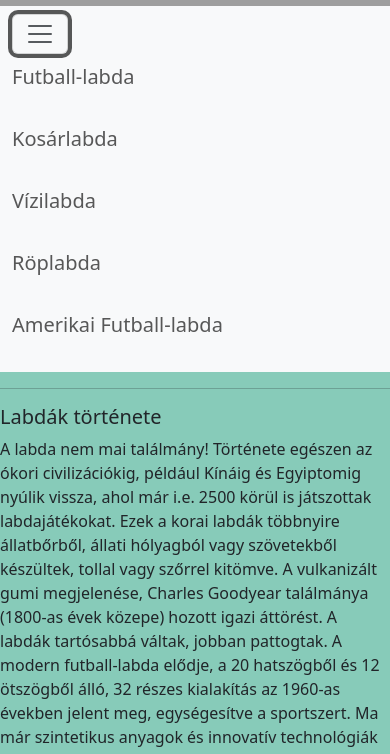
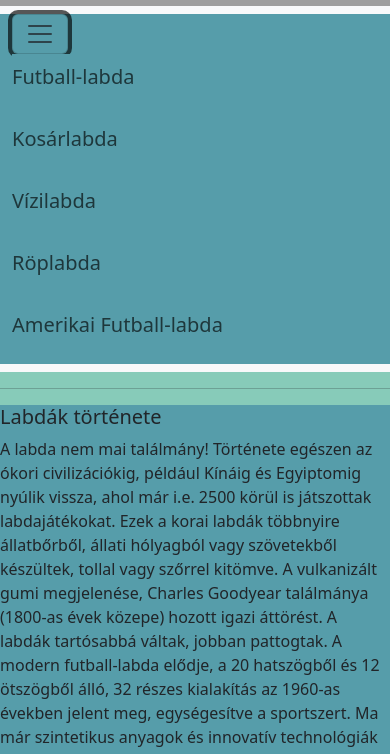
Before and after one commit to KKDDavidd/wireframe, a plain HTML site: page index.html in a window 390 px wide. Both pictures are taken after a click on the button "Toggle navigation". Shown: the part 78-832 px from the top of the page. Drawn offline with nearby package versions, Linux system fonts and the light colour scheme; grey boxes are pictures that could not be loaded.

Commit message:
color test2

```diff
--- a/index.html
+++ b/index.html
@@ -20,13 +20,13 @@
   <nav class="navbar bg-body-tertiary hatter" style="height: 10vh;">
       <p class="mb-0 h1 focim">Labdák</p>
   </nav>
-  <nav class="navbar navbar-expand-lg bg-body-tertiary">
-    <div class="container-fluid">
-      <button class="navbar-toggler" type="button" data-bs-toggle="collapse" data-bs-target="#navbarNav"
+  <nav class="navbar navbar-expand-lg bg-body-tertiary kardok">
+    <div class="container-fluid kardok">
+      <button class="navbar-toggler kardok" type="button" data-bs-toggle="collapse" data-bs-target="#navbarNav"
         aria-controls="navbarNav" aria-expanded="false" aria-label="Toggle navigation">
         <span class="navbar-toggler-icon"></span>
       </button>
-      <div class="collapse navbar-collapse" id="navbarNav">
+      <div class="collapse navbar-collapse kardok" id="navbarNav">
         <ul class="navbar-nav">
           <li class="nav-item">
             <a class="nav-link" href="#foci"><p class="cimke">Futball-labda</p></a>
@@ -49,9 +49,11 @@
   </nav>
 
   <hr>
+  <div class="tekszt">
     <h5>Labdák története</h5>
     <p>A labda nem mai találmány! Története egészen az ókori civilizációkig, például Kínáig és Egyiptomig nyúlik vissza, ahol már i.e. 2500 körül is játszottak labdajátékokat. Ezek a korai labdák többnyire állatbőrből, állati hólyagból vagy szövetekből készültek, tollal vagy szőrrel kitömve.
     A vulkanizált gumi megjelenése, Charles Goodyear találmánya (1800-as évek közepe) hozott igazi áttörést. A labdák tartósabbá váltak, jobban pattogtak. A modern futball-labda elődje, a 20 hatszögből és 12 ötszögből álló, 32 részes kialakítás az 1960-as években jelent meg, egységesítve a sportszert. Ma már szintetikus anyagok és innovatív technológiák biztosítják a nagy teljesítményt és a precíz repülési tulajdonságokat.</p>
+  </div>
   <hr>
 
   <div class="container text-center">
@@ -201,7 +203,7 @@
       </div>
     </div>
   </div>
-
+  <div class="tekszt">
     <hr>
     <h5>Kosár Labda</h5>
     <p>A kosárlabda két ötfős csapat által játszott, dinamikus labdajáték, amelyet Dr. James Naismith kanadai testnevelő talált fel 1891-ben az Egyesült Államokban. Célja, hogy a labdát a 3,05 méter (10 láb) magasan lévő gyűrűbe dobva pontokat szerezzenek, miközben az ellenfelet akadályozzák ugyanebben.
@@ -220,7 +222,7 @@
     <h5>Kézilabda</h5>
     <p>A kézilabda labda speciális kialakítású játékszer, melynek méretei szigorúan korhoz és nemhez kötöttek: a felnőtt férfiak a legnagyobb, III-as méretű labdával játszanak (58–60 cm kerület, 425–475 g súly), míg a nők és a fiatalabbak kisebb labdákat használnak. Anyaga jellemzően puha, szintetikus, bőrhatású borítás. Ez a kialakítás teszi lehetővé az egykezes fogást és a pontos dobásokat. A jobb tapadás érdekében a professzionális játékban gyakran használnak gyantát (ragasztót), mivel ez elengedhetetlen a gyors passzok és a robbanékony lövések végrehajtásához. A labda tökéletes súlyozása és nyomása a kiváló pattogást is segíti a játék során</p>
     <hr>
-
+  </div>
   <footer class="d-flex flex-wrap justify-content-between align-items-center py-3 my-4 border-top">
     <div class="col-md-4 d-flex align-items-center">
       <a href="/" class="mb-3 me-2 mb-md-0 text-body-secondary text-decoration-none lh-1" aria-label="Bootstrap">
--- a/style.css
+++ b/style.css
@@ -21,5 +21,8 @@ body{
     background-color: #87CBB9;
 }
 .kardok{
-    background-color: #87CBB9;
+    background-color: #569DAA;
 }
+.tekszt{
+    background-color: #569DAA;
+}
```
Lines whose indentation alone changed are shown as unchanged.
